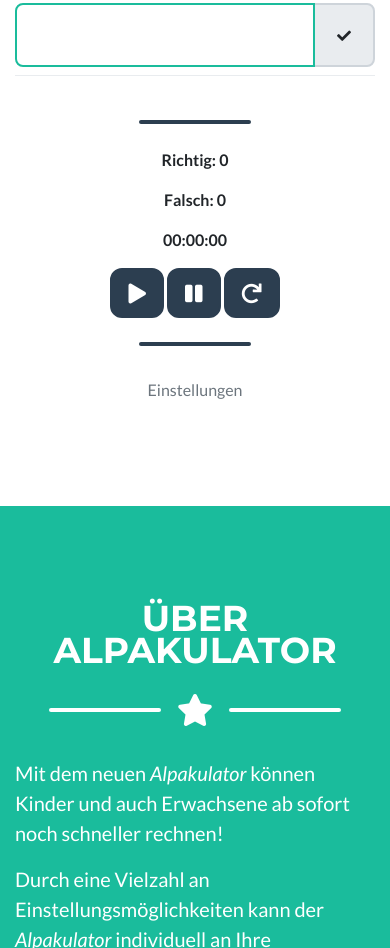
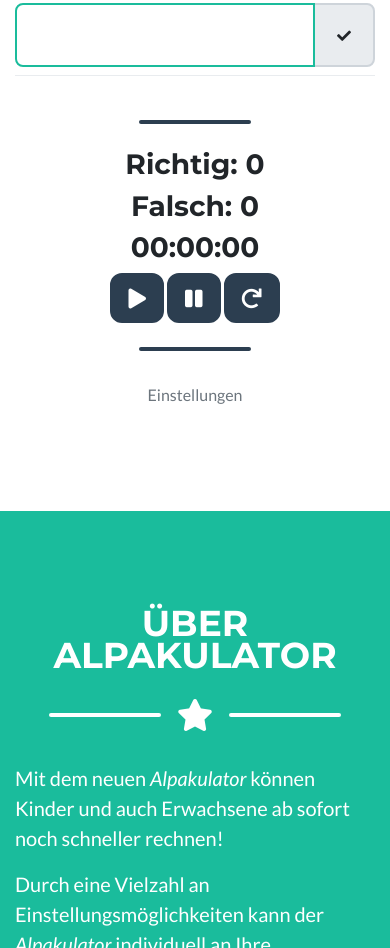
Before and after one commit to Manuel0815/rechenmeister3000, a website with bundled scripts: page index.html in a window 390 px wide. Shown: the part 1023-1971 px from the top of the page. Built offline with nearby package versions, Linux system fonts and the light colour scheme.

Commit message:
responsive

```diff
--- a/index.html
+++ b/index.html
@@ -119,19 +119,18 @@
         <div class="divider-custom-line"></div>
       </div>
       <div class="divider-custom">
-        <div>
         <div class="container">
           <div class="row text-center">
             <div class="col-sm-6">
-                <p class="font-weight-bold" id="status_right">Richtig: 0</p>
+              <p class="h3" id="status_right">Richtig: 0</p>
             </div>
             <div class="col-sm-6">
-                  <p class="font-weight-bold" id="status_wrong">Falsch: 0</p>
+              <p class="h3" id="status_wrong">Falsch: 0</p>
             </div>
           </div>
           <div class="row text-center" id="stop-watch">
             <div class="col-12">
-                <p class="font-weight-bold" id="clock">00:00:00</p>
+              <p class="h3" id="clock">00:00:00</p>
             </div>
           </div>
           <div class="row text-center">
@@ -144,7 +143,6 @@
               </span>
               <button id="reset" class="btn btn-secondary btn-lg" type="button"><span
                   class="fas fa-redo"></span></button>
-              </div>
             </div>
           </div>
         </div>
```
Lines whose indentation alone changed are shown as unchanged.
